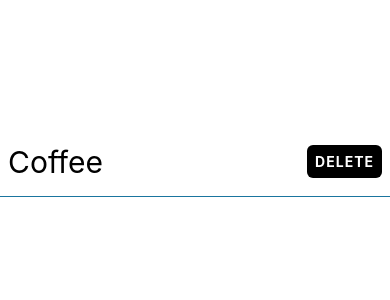
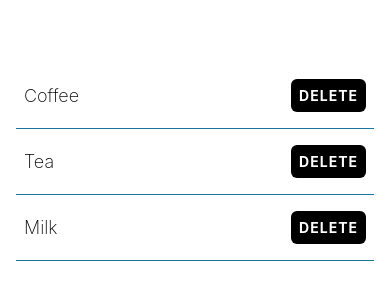
Before and after one commit to aemiio/taskly, a React Native app: screen / in a window 390 px wide. Shown: the part 260-560 px from the top of the page. Built offline with nearby package versions, Linux system fonts and the light colour scheme.

Commit message:
feat: Implement ShoppingListItem component and refactor App layout

```diff
--- a/App.tsx
+++ b/App.tsx
@@ -1,67 +1,23 @@
-import { StatusBar } from "expo-status-bar";
-import { StyleSheet, Text, TouchableOpacity, View, Alert } from "react-native";
+import { StyleSheet, View } from "react-native";
 import { theme } from "./theme";
+import { ShoppingListItem } from "./components/ShoppingListItem";
 
 export default function App() {
-  const handleDelete = () => {
-    Alert.alert(
-      "Are you sure you want to delete this?",
-      "It will be gone for good",
-      [
-        {
-          text: "Yes",
-          onPress: () => console.log("Deleting..."),
-          style: "destructive",
-        },
-        { text: "Cancel", style: "cancel" },
-      ]
-    );
-  };
   return (
-    <View style={styles.container}>
-      <View style={styles.itemContainer}>
-        <StatusBar style="auto" />
-        <Text style={styles.itemText}>Coffee</Text>
-        <TouchableOpacity
-          onPress={handleDelete}
-          style={styles.button}
-          activeOpacity={0.8}
-        >
-          <Text style={styles.buttonText}>Delete</Text>
-        </TouchableOpacity>
-      </View>
+    <View style={styles.containter}>
+      <ShoppingListItem name="Coffee" />
+      <ShoppingListItem name="Tea" />
+      <ShoppingListItem name="Milk" />
     </View>
   );
 }
-
 const styles = StyleSheet.create({
-  itemContainer: {
-    paddingVertical: 16,
-    paddingHorizontal: 8,
-    borderBottomColor: theme.colorCerulean,
-    borderBottomWidth: 1,
-    alignItems: "center",
-    flexDirection: "row",
-    justifyContent: "space-between",
-  },
-  container: {
-    flex: 1,
+  containter: {
+    flex: 1, // Makes the container take the full screen height
     backgroundColor: theme.colorWhite,
+    flexDirection: "column",
     justifyContent: "center",
-  },
-  itemText: {
-    fontSize: 30,
-    fontWeight: "regular",
-  },
-  button: {
-    backgroundColor: theme.colorBlack,
-    padding: 8,
-    borderRadius: 6,
-  },
-  buttonText: {
-    color: theme.colorWhite,
-    fontWeight: "bold",
-    textTransform: "uppercase",
-    letterSpacing: 1,
+    paddingHorizontal: 16,
+    marginVertical: 18
   },
 });
--- /dev/null
+++ b/components/ShoppingListItem.tsx
@@ -0,0 +1,63 @@
+import { TouchableOpacity, View, Alert, StyleSheet, Text } from "react-native";
+import { theme } from "../theme";
+
+type Props = {
+  name: string;
+};
+
+export function ShoppingListItem({ name }: Props) {
+  const handleDelete = () => {
+    Alert.alert(
+      `Are you sure you want to delete ${name}?`,
+      "It will be gone for good",
+      [
+        {
+          text: "Yes",
+          onPress: () => console.log("Ok, deleting."),
+          style: "destructive",
+        },
+        { text: "Cancel", style: "cancel" },
+      ],
+    );
+  };
+
+  return (
+    <View style={styles.itemContainer}>
+      <Text style={styles.itemText}>{name}</Text>
+      <TouchableOpacity
+        onPress={handleDelete}
+        style={styles.button}
+        activeOpacity={0.8}
+      >
+        <Text style={styles.buttonText}>Delete</Text>
+      </TouchableOpacity>
+    </View>
+  );
+}
+
+const styles = StyleSheet.create({
+  itemContainer: {
+    paddingVertical: 16,
+    paddingHorizontal: 8,
+    borderBottomColor: theme.colorCerulean,
+    borderBottomWidth: 1,
+    flexDirection: "row",
+    alignItems: "center",
+    justifyContent: "space-between",
+  },
+  itemText: {
+    fontSize: 18,
+    fontWeight: "200",
+  },
+  button: {
+    backgroundColor: theme.colorBlack,
+    padding: 8,
+    borderRadius: 6,
+  },
+  buttonText: {
+    color: "#fff",
+    fontWeight: "bold",
+    textTransform: "uppercase",
+    letterSpacing: 1,
+  },
+});
```
